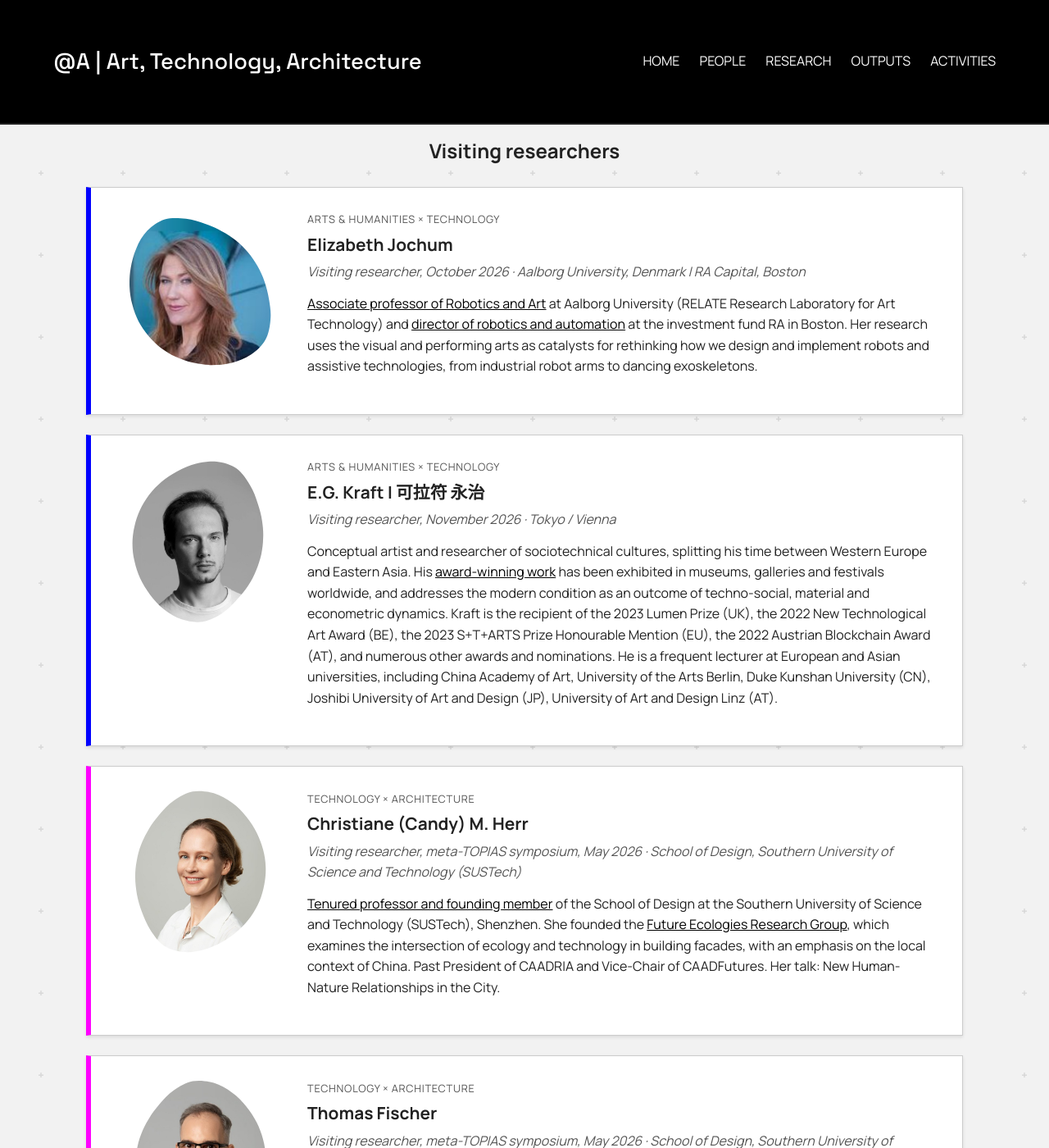
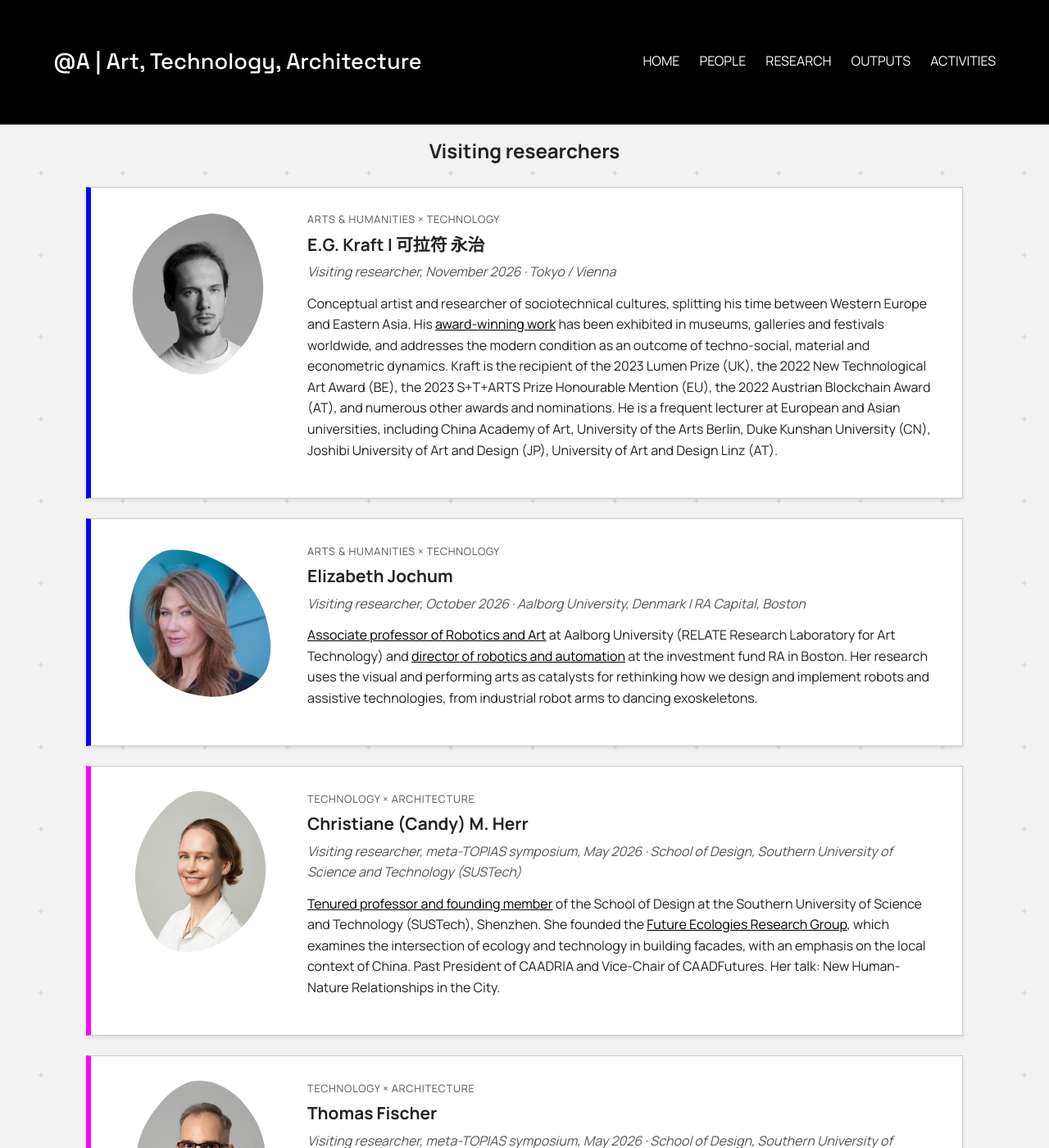
Before and after one commit to anqua/at-a, a Jekyll site: the page built from people.md, in a window 1280 px wide and 1400 px high, scrolled down 3039 px. Shown: the whole window at 82% size. Built offline with Jekyll 4.4.1, drawn with Linux system fonts in a browser that asks for light colours.

Commit message:
Visiting researchers: Kraft before Elizabeth (newest first)
Their photo outlines swap with them so each keeps the shape their photo fits.

Co-Authored-By: Claude Sonnet 5.5 <noreply@anthropic.com>

```diff
--- a/assets/css/style.css
+++ b/assets/css/style.css
@@ -974,8 +974,8 @@ main a.pub-thumb-link:hover {
 }
 
 /* one outline per visitor, reusing the member-photo shapes */
-.visiting-card:nth-of-type(1) .visiting-photo { clip-path: path("M 107.4 15.5 C 114.6 18.0, 121.2 20.9, 127.5 24.5 C 133.9 27.9, 139.5 31.5, 144.9 35.9 C 150.1 40.1, 155.1 45.1, 159.4 50.1 C 163.9 55.4, 167.8 60.9, 171.1 66.9 C 174.5 72.8, 177.4 79.2, 179.8 86.0 C 182.1 92.8, 184.0 99.9, 185.2 107.5 C 186.5 115.1, 187.9 123.5, 187.1 131.8 C 186.5 140.0, 185.1 149.5, 180.9 156.8 C 176.9 164.0, 170.0 170.5, 163.1 175.2 C 156.1 180.0, 147.5 183.1, 139.8 185.1 C 131.8 187.2, 123.2 187.8, 115.4 187.8 C 107.5 187.5, 99.9 186.6, 92.6 184.9 C 85.2 183.4, 78.1 180.8, 71.8 177.9 C 65.1 174.8, 58.9 171.1, 53.2 166.8 C 47.8 162.5, 42.6 157.4, 38.0 152.0 C 33.5 146.6, 29.4 140.6, 26.1 134.5 C 22.9 128.1, 20.2 121.4, 18.5 114.2 C 16.6 107.4, 15.4 100.0, 15.1 92.6 C 14.8 85.1, 15.1 77.4, 16.5 69.5 C 17.9 61.9, 19.8 53.8, 23.1 46.1 C 26.2 38.5, 30.6 30.2, 36.5 24.2 C 42.2 18.2, 50.1 12.6, 58.1 10.1 C 66.0 7.8, 75.9 8.5, 84.0 9.4 C 92.2 10.2, 100.1 12.9, 107.4 15.5 Z"); }
-.visiting-card:nth-of-type(2) .visiting-photo { clip-path: path("M 171.5 54.5 C 174.0 61.8, 175.8 68.8, 176.8 75.9 C 177.9 82.9, 178.5 89.9, 178.1 96.6 C 178.0 103.5, 177.1 110.1, 175.8 116.8 C 174.2 123.4, 172.2 130.0, 169.5 136.2 C 166.9 142.6, 163.8 148.8, 159.8 154.8 C 155.8 160.8, 151.2 166.6, 145.9 172.1 C 140.6 177.9, 134.8 184.0, 127.9 188.5 C 120.9 192.9, 112.5 197.5, 104.2 198.8 C 96.0 200.0, 86.6 198.5, 78.6 195.9 C 70.8 193.2, 63.1 188.2, 56.6 183.2 C 50.1 178.1, 44.6 171.9, 39.9 165.5 C 35.1 159.2, 31.2 152.6, 28.0 145.9 C 24.9 138.9, 22.6 131.9, 21.1 124.8 C 19.4 117.9, 18.6 110.6, 18.6 103.5 C 18.6 96.5, 19.5 89.2, 21.1 82.5 C 22.6 75.5, 24.8 68.8, 27.9 62.2 C 30.8 56.0, 34.6 49.8, 38.9 44.0 C 43.4 38.2, 48.6 32.9, 54.2 28.1 C 60.0 23.2, 66.2 18.9, 73.4 15.2 C 80.2 11.5, 88.0 8.0, 96.0 6.1 C 104.0 4.1, 113.1 2.5, 121.4 3.5 C 129.9 4.5, 139.1 7.2, 145.9 12.0 C 152.6 16.8, 157.9 25.2, 162.1 32.2 C 166.5 39.2, 169.2 47.2, 171.5 54.5 Z"); }
+.visiting-card:nth-of-type(1) .visiting-photo { clip-path: path("M 171.5 54.5 C 174.0 61.8, 175.8 68.8, 176.8 75.9 C 177.9 82.9, 178.5 89.9, 178.1 96.6 C 178.0 103.5, 177.1 110.1, 175.8 116.8 C 174.2 123.4, 172.2 130.0, 169.5 136.2 C 166.9 142.6, 163.8 148.8, 159.8 154.8 C 155.8 160.8, 151.2 166.6, 145.9 172.1 C 140.6 177.9, 134.8 184.0, 127.9 188.5 C 120.9 192.9, 112.5 197.5, 104.2 198.8 C 96.0 200.0, 86.6 198.5, 78.6 195.9 C 70.8 193.2, 63.1 188.2, 56.6 183.2 C 50.1 178.1, 44.6 171.9, 39.9 165.5 C 35.1 159.2, 31.2 152.6, 28.0 145.9 C 24.9 138.9, 22.6 131.9, 21.1 124.8 C 19.4 117.9, 18.6 110.6, 18.6 103.5 C 18.6 96.5, 19.5 89.2, 21.1 82.5 C 22.6 75.5, 24.8 68.8, 27.9 62.2 C 30.8 56.0, 34.6 49.8, 38.9 44.0 C 43.4 38.2, 48.6 32.9, 54.2 28.1 C 60.0 23.2, 66.2 18.9, 73.4 15.2 C 80.2 11.5, 88.0 8.0, 96.0 6.1 C 104.0 4.1, 113.1 2.5, 121.4 3.5 C 129.9 4.5, 139.1 7.2, 145.9 12.0 C 152.6 16.8, 157.9 25.2, 162.1 32.2 C 166.5 39.2, 169.2 47.2, 171.5 54.5 Z"); }
+.visiting-card:nth-of-type(2) .visiting-photo { clip-path: path("M 107.4 15.5 C 114.6 18.0, 121.2 20.9, 127.5 24.5 C 133.9 27.9, 139.5 31.5, 144.9 35.9 C 150.1 40.1, 155.1 45.1, 159.4 50.1 C 163.9 55.4, 167.8 60.9, 171.1 66.9 C 174.5 72.8, 177.4 79.2, 179.8 86.0 C 182.1 92.8, 184.0 99.9, 185.2 107.5 C 186.5 115.1, 187.9 123.5, 187.1 131.8 C 186.5 140.0, 185.1 149.5, 180.9 156.8 C 176.9 164.0, 170.0 170.5, 163.1 175.2 C 156.1 180.0, 147.5 183.1, 139.8 185.1 C 131.8 187.2, 123.2 187.8, 115.4 187.8 C 107.5 187.5, 99.9 186.6, 92.6 184.9 C 85.2 183.4, 78.1 180.8, 71.8 177.9 C 65.1 174.8, 58.9 171.1, 53.2 166.8 C 47.8 162.5, 42.6 157.4, 38.0 152.0 C 33.5 146.6, 29.4 140.6, 26.1 134.5 C 22.9 128.1, 20.2 121.4, 18.5 114.2 C 16.6 107.4, 15.4 100.0, 15.1 92.6 C 14.8 85.1, 15.1 77.4, 16.5 69.5 C 17.9 61.9, 19.8 53.8, 23.1 46.1 C 26.2 38.5, 30.6 30.2, 36.5 24.2 C 42.2 18.2, 50.1 12.6, 58.1 10.1 C 66.0 7.8, 75.9 8.5, 84.0 9.4 C 92.2 10.2, 100.1 12.9, 107.4 15.5 Z"); }
 .visiting-card:nth-of-type(3) .visiting-photo { clip-path: path("M 30.1 148.1 C 27.4 141.0, 25.5 134.0, 24.1 127.0 C 22.9 120.0, 22.0 113.1, 22.0 106.2 C 21.9 99.4, 22.5 92.6, 23.8 86.0 C 24.9 79.4, 26.6 72.8, 29.1 66.4 C 31.5 59.9, 34.6 53.6, 38.4 47.5 C 42.0 41.4, 46.4 35.4, 51.4 29.6 C 56.5 23.8, 62.1 17.2, 68.9 12.6 C 75.6 7.9, 84.0 3.0, 92.1 1.4 C 100.2 -0.1, 109.8 1.1, 117.8 3.4 C 125.8 5.8, 133.6 10.4, 140.2 15.2 C 147.0 20.0, 152.8 26.2, 157.6 32.2 C 162.6 38.4, 166.9 44.9, 170.2 51.6 C 173.6 58.2, 176.1 65.2, 178.0 72.2 C 179.9 79.2, 181.0 86.4, 181.2 93.5 C 181.5 100.5, 180.8 107.8, 179.5 114.6 C 178.2 121.5, 176.4 128.5, 173.6 135.0 C 170.9 141.5, 167.2 147.9, 163.1 153.8 C 158.9 159.6, 153.9 165.1, 148.4 170.1 C 142.9 175.1, 136.6 179.9, 129.8 183.8 C 123.0 187.6, 115.5 191.4, 107.5 193.6 C 99.6 195.9, 90.5 197.9, 82.1 197.2 C 73.8 196.5, 64.4 194.1, 57.4 189.6 C 50.5 185.0, 44.9 176.9, 40.4 170.0 C 35.9 163.1, 32.9 155.4, 30.1 148.1 Z"); }
 .visiting-card:nth-of-type(4) .visiting-photo { clip-path: path("M 30.1 148.1 C 27.4 141.0, 25.5 134.0, 24.1 127.0 C 22.9 120.0, 22.0 113.1, 22.0 106.2 C 21.9 99.4, 22.5 92.6, 23.8 86.0 C 24.9 79.4, 26.6 72.8, 29.1 66.4 C 31.5 59.9, 34.6 53.6, 38.4 47.5 C 42.0 41.4, 46.4 35.4, 51.4 29.6 C 56.5 23.8, 62.1 17.2, 68.9 12.6 C 75.6 7.9, 84.0 3.0, 92.1 1.4 C 100.2 -0.1, 109.8 1.1, 117.8 3.4 C 125.8 5.8, 133.6 10.4, 140.2 15.2 C 147.0 20.0, 152.8 26.2, 157.6 32.2 C 162.6 38.4, 166.9 44.9, 170.2 51.6 C 173.6 58.2, 176.1 65.2, 178.0 72.2 C 179.9 79.2, 181.0 86.4, 181.2 93.5 C 181.5 100.5, 180.8 107.8, 179.5 114.6 C 178.2 121.5, 176.4 128.5, 173.6 135.0 C 170.9 141.5, 167.2 147.9, 163.1 153.8 C 158.9 159.6, 153.9 165.1, 148.4 170.1 C 142.9 175.1, 136.6 179.9, 129.8 183.8 C 123.0 187.6, 115.5 191.4, 107.5 193.6 C 99.6 195.9, 90.5 197.9, 82.1 197.2 C 73.8 196.5, 64.4 194.1, 57.4 189.6 C 50.5 185.0, 44.9 176.9, 40.4 170.0 C 35.9 163.1, 32.9 155.4, 30.1 148.1 Z"); }
 .visiting-card:nth-of-type(5) .visiting-photo { clip-path: path("M 184.9 100.0 C 183.1 92.6 180.6 85.8 177.8 79.2 C 174.9 72.6 171.5 66.5 167.9 60.9 C 164.0 55.2 159.5 50.0 154.8 45.2 C 150.0 40.2 144.9 36.0 139.2 32.0 C 133.5 28.1 127.5 24.8 120.9 21.8 C 114.5 18.8 107.5 16.2 100.0 14.5 C 92.5 12.6 84.2 10.5 76.0 10.5 C 67.8 10.5 58.1 10.9 50.6 14.2 C 42.9 17.8 35.9 24.1 30.6 30.6 C 25.2 36.9 21.4 45.4 18.6 53.1 C 16.0 60.8 14.8 69.1 14.0 76.9 C 13.4 84.8 13.8 92.6 14.8 100.0 C 15.8 107.4 17.5 114.6 20.0 121.4 C 22.5 128.1 25.8 134.8 29.4 140.8 C 33.2 146.8 37.9 152.1 42.8 157.2 C 47.9 162.1 53.4 166.8 59.2 170.6 C 65.2 174.2 71.9 177.5 78.6 180.0 C 85.4 182.5 92.6 184.2 100.0 185.2 C 107.4 186.1 115.2 186.5 123.1 185.9 C 130.8 185.2 139.2 184.0 146.9 181.4 C 154.8 178.8 163.4 175.2 169.9 169.9 C 176.2 164.6 182.8 157.2 185.9 149.5 C 189.1 141.9 189.1 132.0 188.8 123.9 C 188.6 115.5 186.8 107.4 184.9 100.0 Z"); }
```
Also changed, not shown: _data/visiting.yml (+7 -7 lines).
